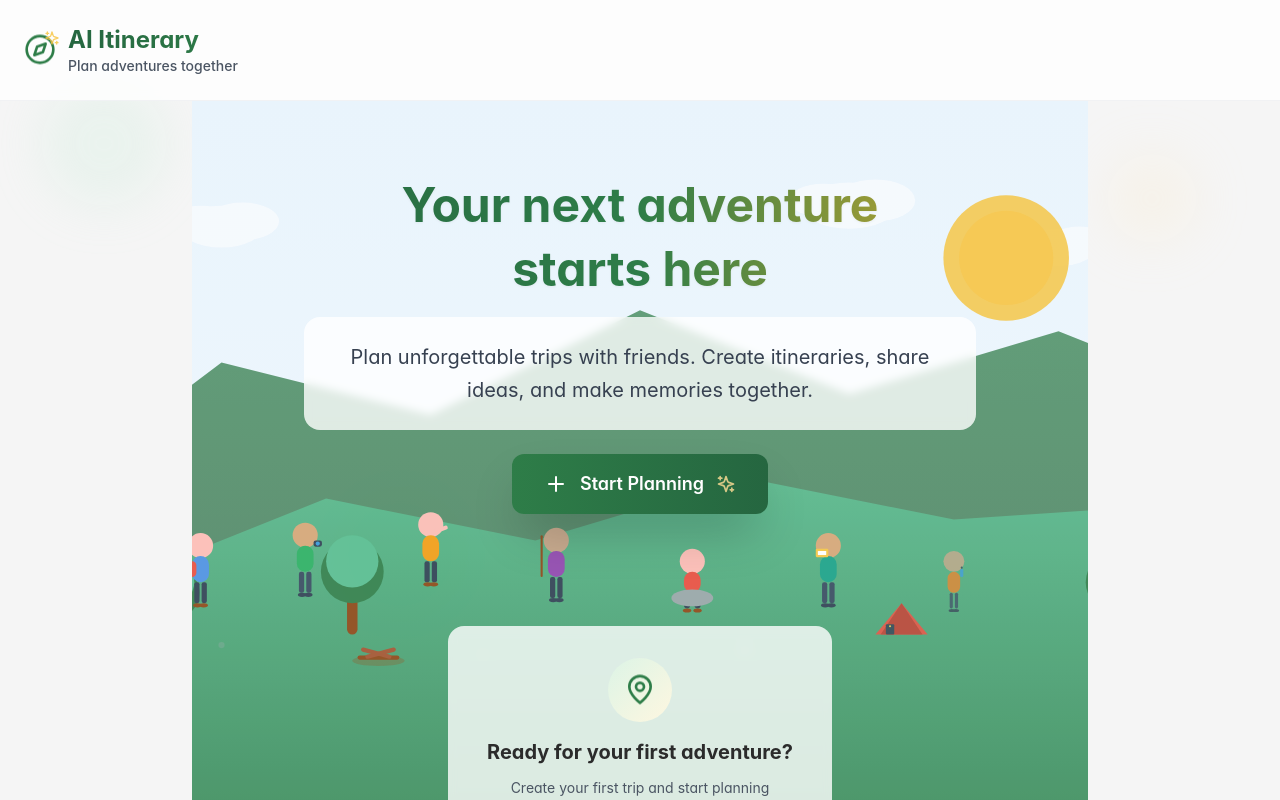
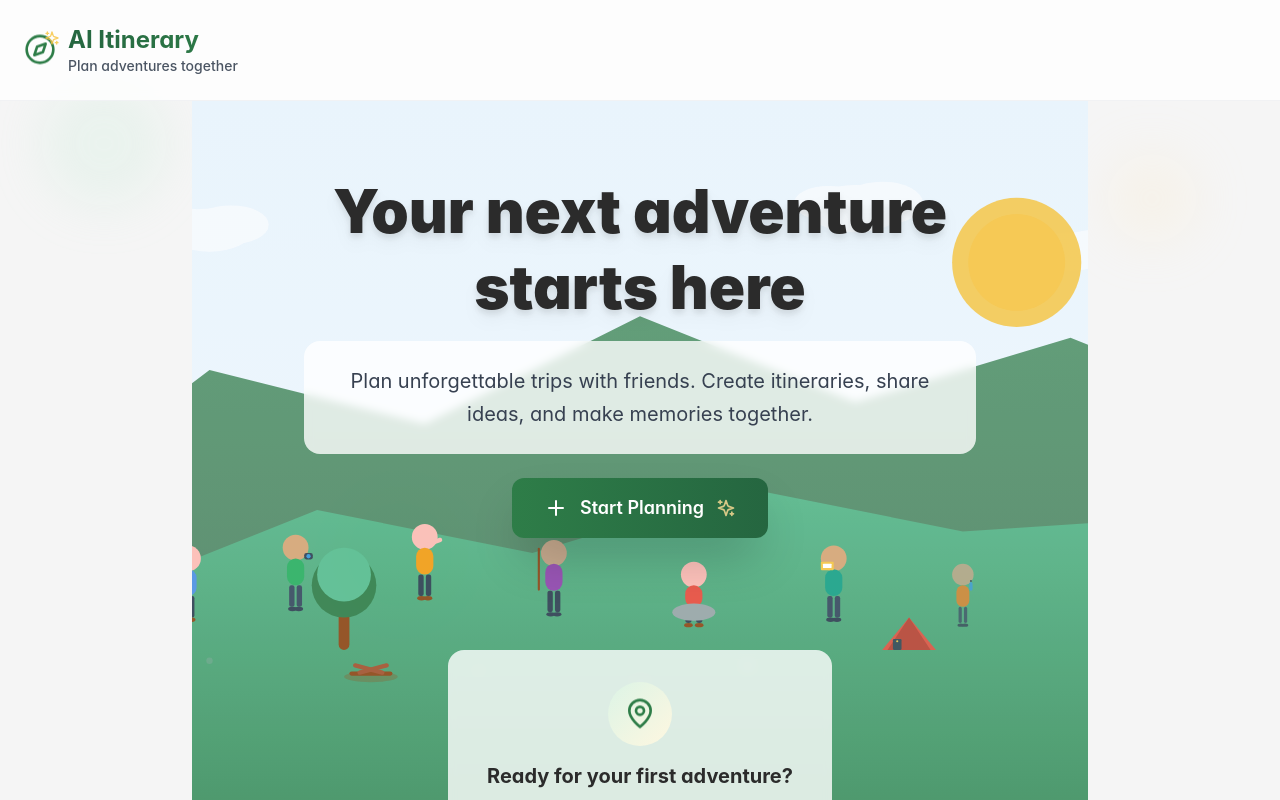
Before and after one commit to MimiLeinbach/Bolt-Hackathon, a React (Vite) app: page / in a window 1280 px wide. Shown: the top 800 px of the page. Built offline with nearby package versions, Linux system fonts and the light colour scheme.

Commit message:
Bold Adventure Text Without Gradient

```diff
--- a/src/pages/HomePage.tsx
+++ b/src/pages/HomePage.tsx
@@ -28,10 +28,10 @@ export default function HomePage() {
         {/* Hero Section */}
         <div className="text-center mb-12 pt-20">
           <div className="mb-6">
-            <h2 className="text-5xl font-bold mb-4 bg-gradient-to-r from-forest-600 via-forest-500 to-gold-500 bg-clip-text text-transparent drop-shadow-sm">
+            <h2 className="text-6xl font-black mb-4 text-charcoal drop-shadow-lg">
               Your next adventure
             </h2>
-            <h3 className="text-5xl font-bold mb-6 bg-gradient-to-r from-forest-600 via-forest-500 to-gold-500 bg-clip-text text-transparent drop-shadow-sm">
+            <h3 className="text-6xl font-black mb-6 text-charcoal drop-shadow-lg">
               starts here
             </h3>
             <div className="bg-white/80 backdrop-blur-sm rounded-2xl p-6 max-w-2xl mx-auto">
```
